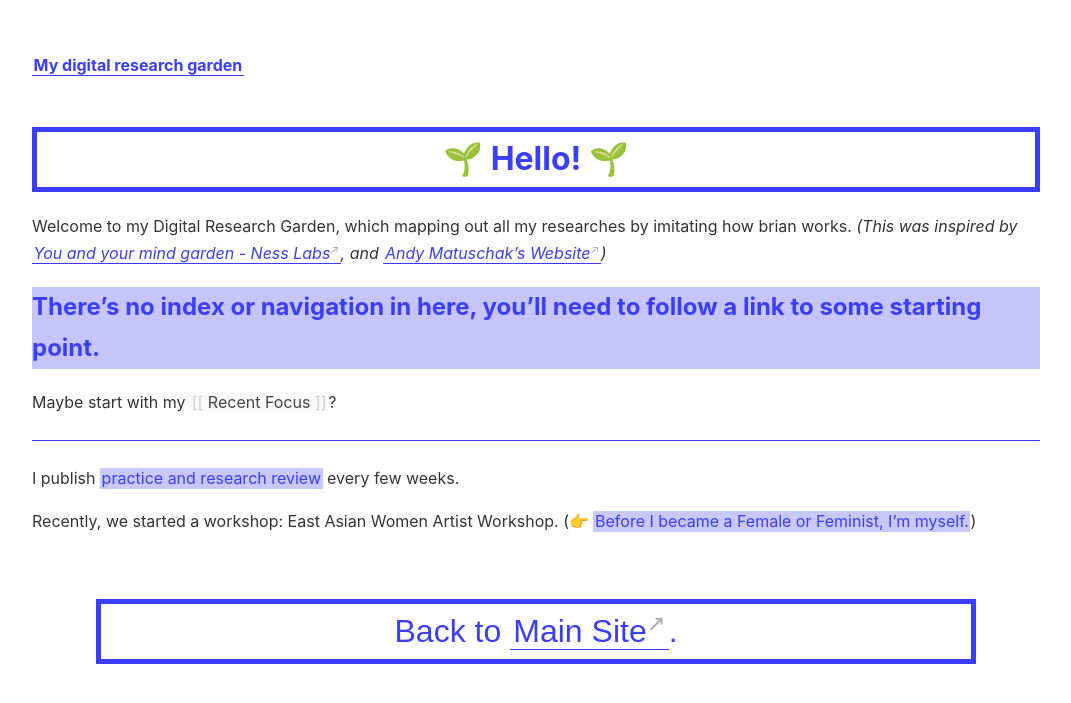
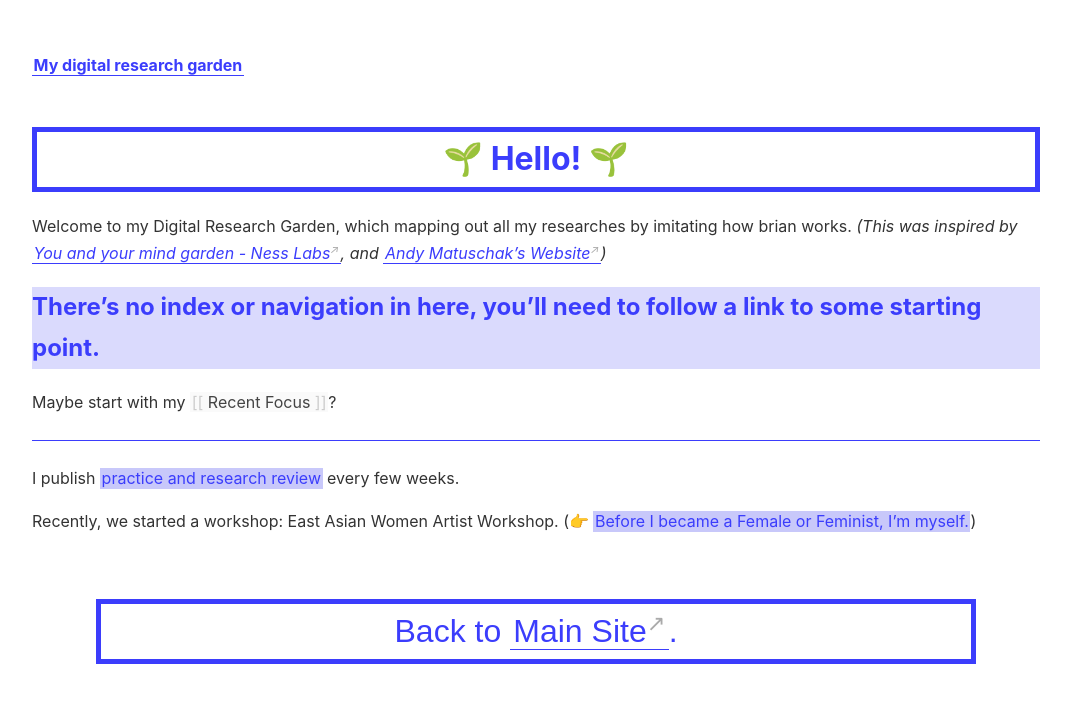
Before and after one commit to Chan-ops/my-digital-garden, a Jekyll site: the page built from _pages/index.md, in a window 1280 px wide. Shown: the top 703 px of the page, without its empty margins (104-1175 px from the left). Built offline with Jekyll 4.4.1, drawn with Linux system fonts in a browser that asks for light colours.

Commit message:
Update _style.scss

```diff
--- a/_sass/_style.scss
+++ b/_sass/_style.scss
@@ -73,8 +73,8 @@ h1 {
 }
 h2{
   color: $color-border;
-  background-color: #c5c5fc;
-
+  background-color: #dadafd;
+  border-radius: 0.5;
 }
 h3,
 h4,
```
